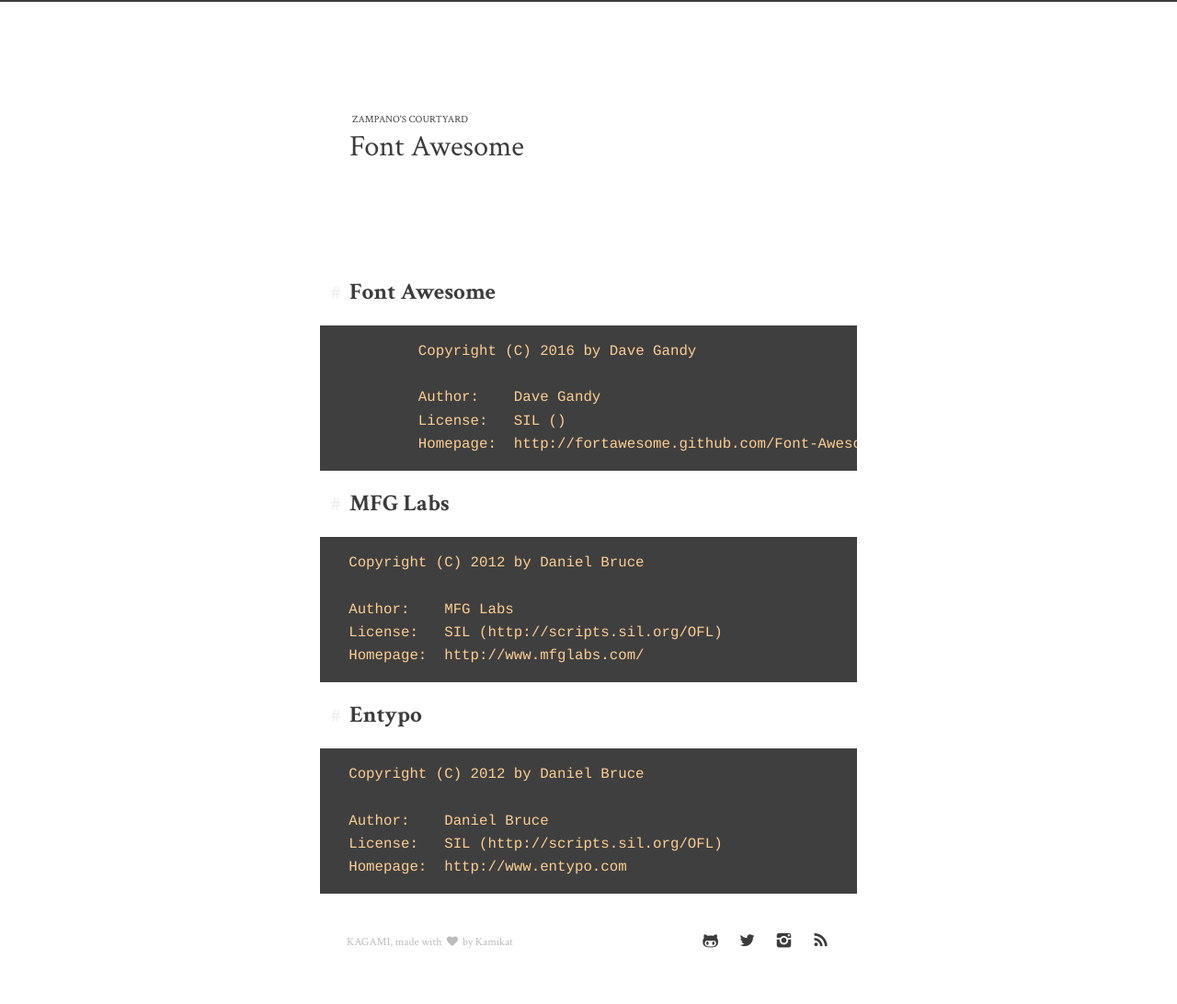
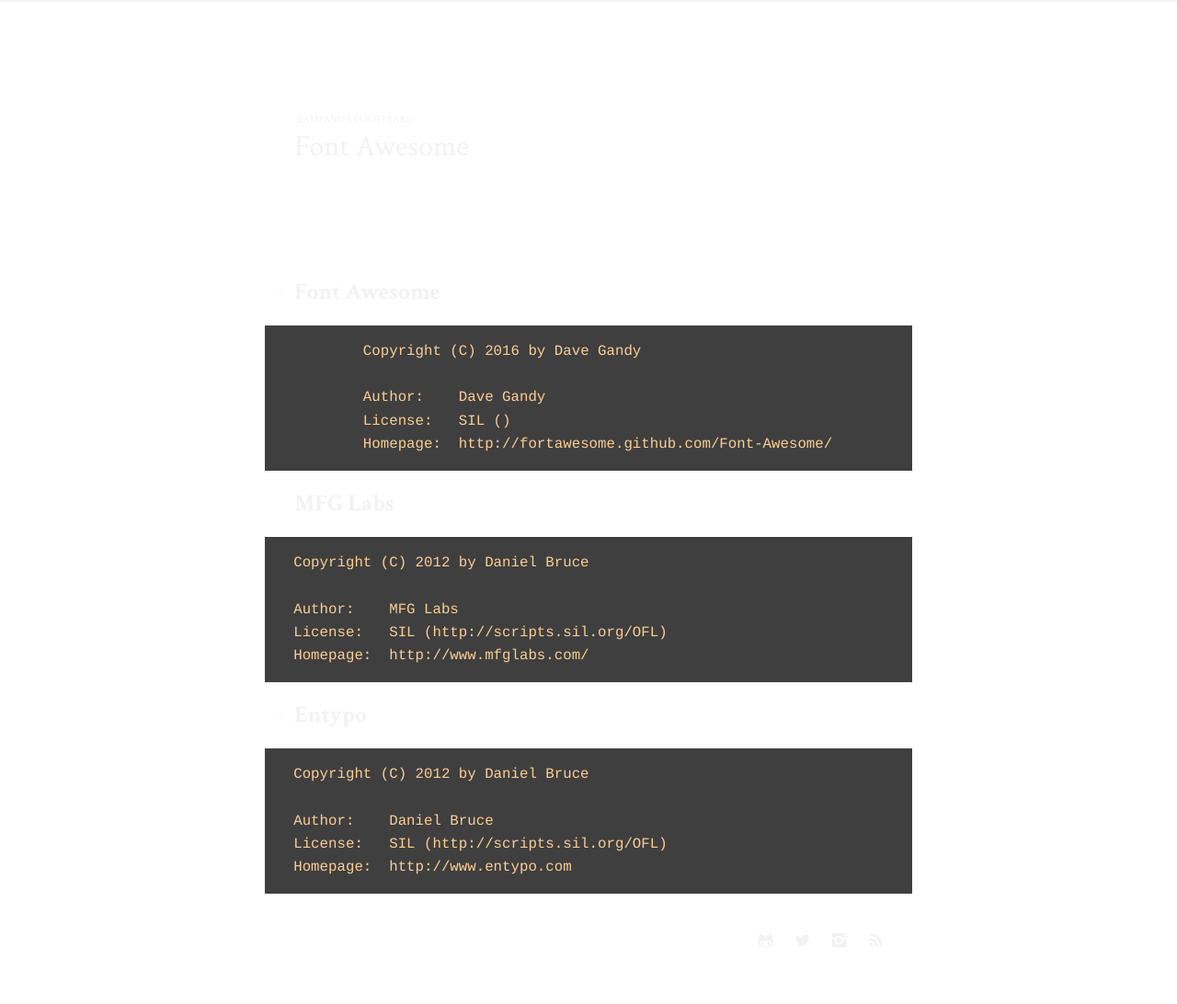
Before and after one commit to zampanos-cats/zampanos-cats.github.io, a Jekyll site: the page built from assets/font/LICENSE.md, in a window 1280 px wide. Shown: the whole page at 92% size. Built offline with Jekyll 4.4.1, drawn with Linux system fonts in a browser that asks for light colours; our own code applies the rules of GitHub Pages for plain Markdown files.

Commit message:
Update kagami.scss

```diff
--- a/_sass/kagami.scss
+++ b/_sass/kagami.scss
@@ -3,16 +3,16 @@
 $font-size: 18px;
 
 // Dimensions
-$content-width: 680px;
+$content-width: 800px;
 $spacing-unit: 32px;
 
 // Colors
-$content-color: #3c3c3c;
-$background-color: #fff;
-$border-color: #f0f0f0;
+$content-color: #f2f2f2;
+$background-color: #0C0E0C;
+$border-color: #bac4ba;
 $inline-code-color: #d32f2f;
-$inline-code-background: #fff6f6;
-$block-code-background: #f2f2fa;
+$inline-code-background: #3f0d0d;
+$block-code-background: #2f372f;
 $mark-background: rgba(yellow, 0.35);
 
 @import "kagami/scut";
```
